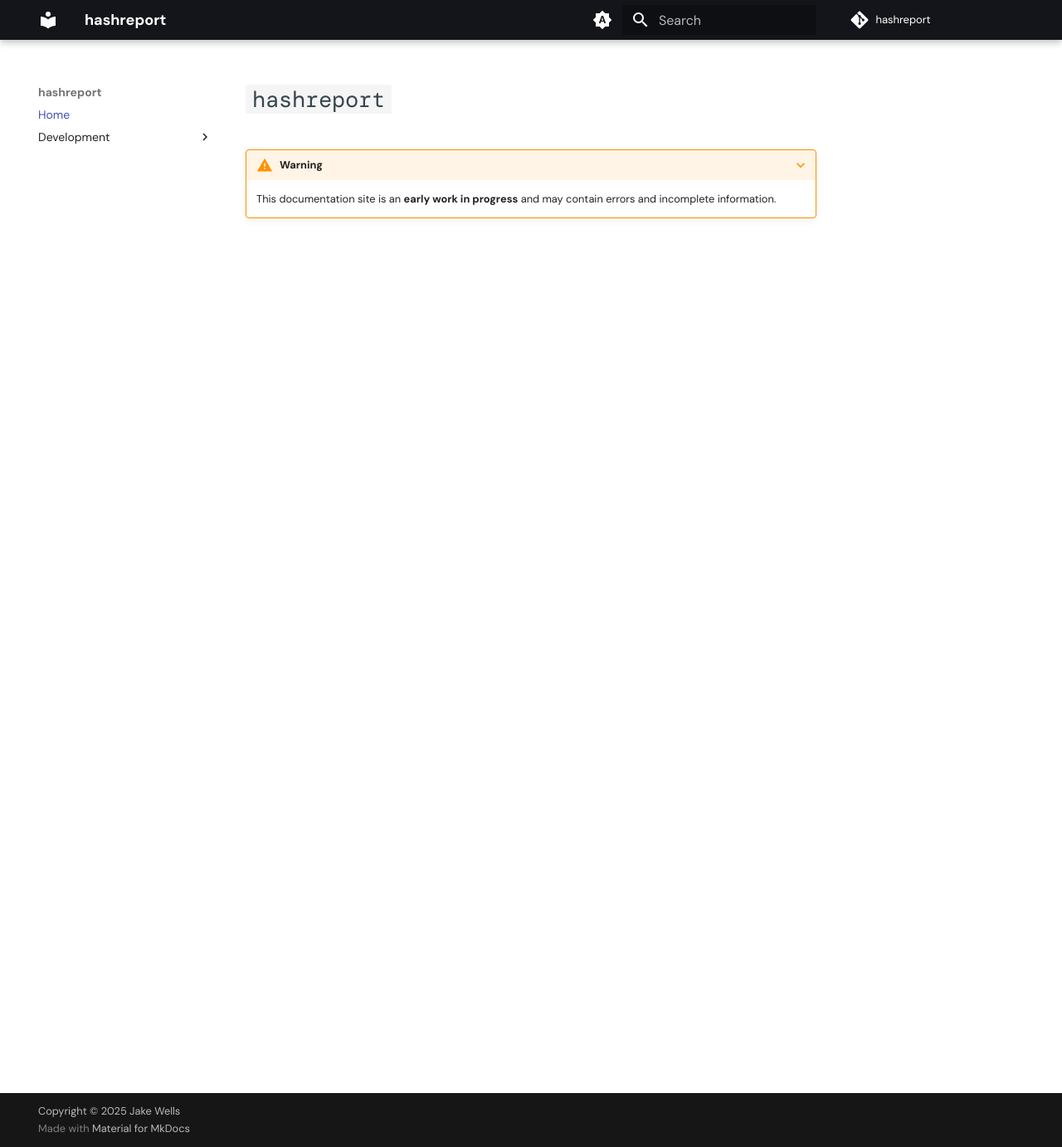
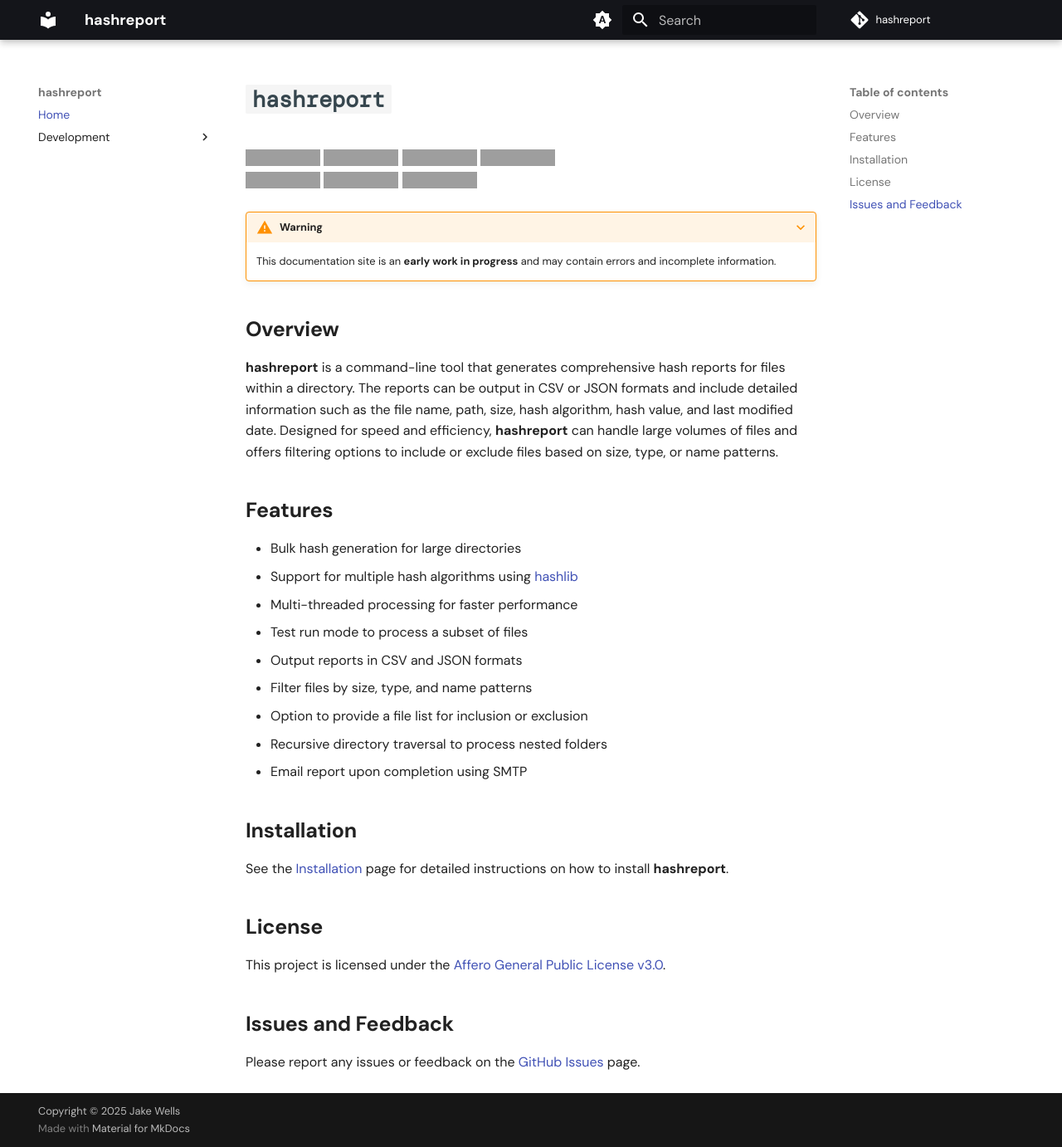
Before and after one commit to madebyjake/hashreport, an MkDocs documentation site: the page built from docs/index.md, in a window 1280 px wide and 1382 px high. Shown: the whole window at 83% size. Built offline with MkDocs 1.6.1 and Material for MkDocs 9.7.7, drawn with Linux system fonts in a browser that asks for light colours; some web fonts are replaced; comment, search, counter and statistics services are not loaded; grey boxes are pictures that could not be loaded.

Commit message:
docs: update index.md

```diff
--- a/docs/index.md
+++ b/docs/index.md
@@ -1,5 +1,41 @@
-# `hashreport`
+# **`hashreport`**
+
+[![Python](https://img.shields.io/badge/Python-3776AB?logo=python&logoColor=fff)](https://www.python.org/)
+[![Poetry](https://img.shields.io/badge/Poetry-5037E9?logo=python&logoColor=fff)](https://python-poetry.org/)
+[![MkDocs](https://img.shields.io/badge/MkDocs-526CFE?logo=materialformkdocs&logoColor=fff)](https://www.mkdocs.org/)
+[![License](https://img.shields.io/badge/License-AGPL%20v3.0-5C2D91?logo=gnu&logoColor=fff)](https://www.gnu.org/licenses/agpl-3.0.en.html)<br>
+[![CodeQL](https://github.com/madebyjake/hashreport/actions/workflows/codeql.yml/badge.svg)](https://github.com/madebyjake/hashreport/actions/workflows/codeql.yml)
+[![Testing](https://github.com/madebyjake/hashreport/actions/workflows/test.yml/badge.svg)](https://github.com/madebyjake/hashreport/actions/workflows/test.yml)
+[![Security](https://github.com/madebyjake/hashreport/actions/workflows/security.yml/badge.svg)](https://github.com/madebyjake/hashreport/actions/workflows/security.yml)
 
 ???+ warning
 
     This documentation site is an **early work in progress** and may contain errors and incomplete information.
+
+## **Overview**
+
+**hashreport** is a command-line tool that generates comprehensive hash reports for files within a directory. The reports can be output in CSV or JSON formats and include detailed information such as the file name, path, size, hash algorithm, hash value, and last modified date. Designed for speed and efficiency, **hashreport** can handle large volumes of files and offers filtering options to include or exclude files based on size, type, or name patterns.
+
+## **Features**
+
+- Bulk hash generation for large directories
+- Support for multiple hash algorithms using [hashlib](https://docs.python.org/3/library/hashlib.html)
+- Multi-threaded processing for faster performance
+- Test run mode to process a subset of files
+- Output reports in CSV and JSON formats
+- Filter files by size, type, and name patterns
+- Option to provide a file list for inclusion or exclusion
+- Recursive directory traversal to process nested folders
+- Email report upon completion using SMTP
+
+## **Installation**
+
+See the [Installation](installation.md) page for detailed instructions on how to install **hashreport**.
+
+## **License**
+
+This project is licensed under the [Affero General Public License v3.0](https://www.gnu.org/licenses/agpl-3.0.en.html).
+
+## **Issues and Feedback**
+
+Please report any issues or feedback on the [GitHub Issues](https://github.com/madebyjake/hashreport/issues) page.
```
